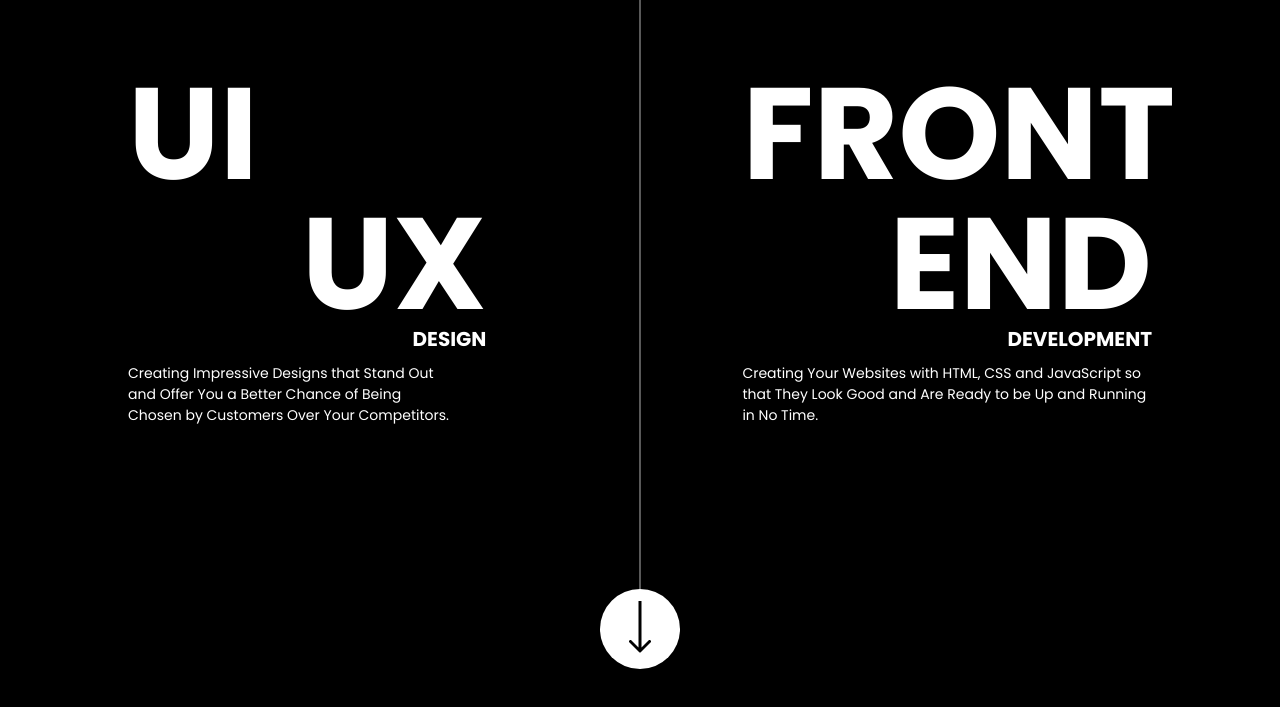
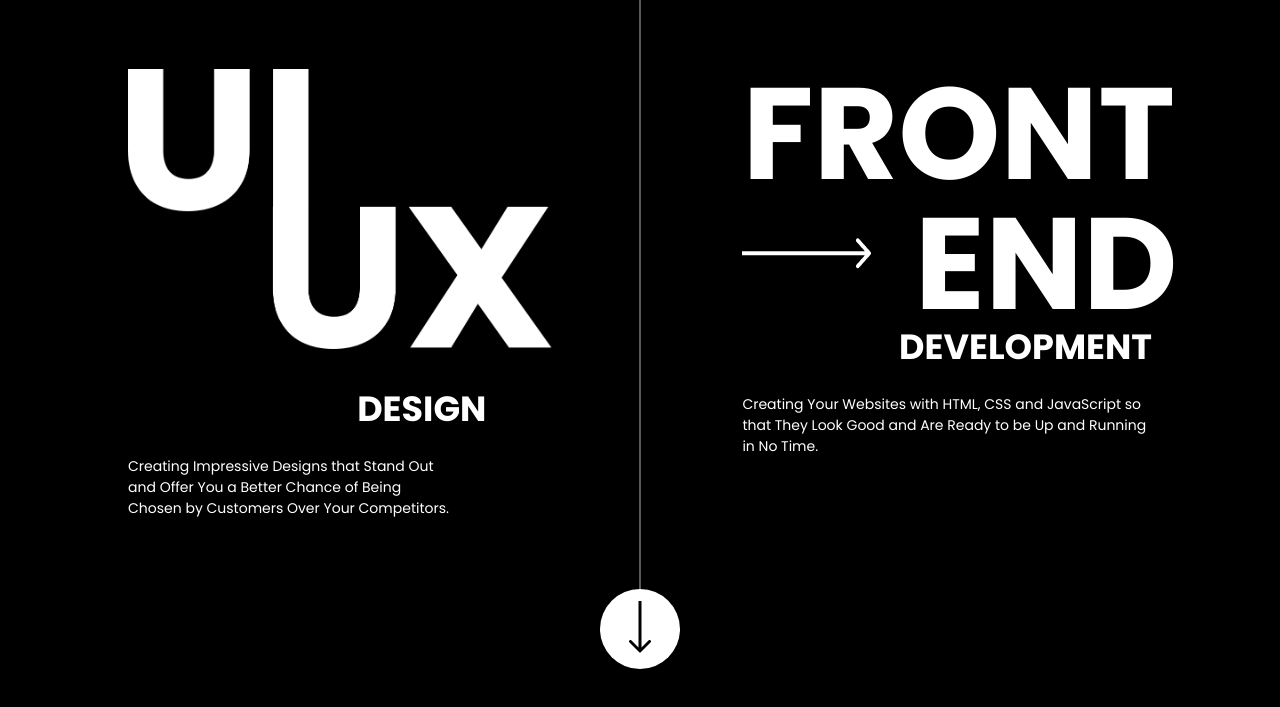
Before and after one commit to safwanishere/webdevworkspace, a plain HTML site: page index.html in a window 1280 px wide. Shown: the part 131-838 px from the top of the page. Drawn offline with Linux system fonts and the light colour scheme.

Commit message:
modified hero section

```diff
--- a/index.html
+++ b/index.html
@@ -32,15 +32,17 @@
 
     <div class="heroContainer">
         <div class="heroLeft">
-            <h1>UI</h1>
-            <h1 class="leftSide">UX</h1>
+            <!-- <h1>UI</h1>
+            <h1 class="leftSide">UX</h1> -->
+            <img src="images/uiux.webp">
             <h2 class="leftSide">design</h2>
             <p>Creating Impressive Designs that Stand Out and Offer You a Better Chance of Being Chosen by Customers Over Your Competitors.</p>
         </div>
 
         <div class="heroRight">
             <h1>front</h1>
-            <h1 class="leftSide">end</h1>
+            <img src="images/Arrow 1 Stroke.png">
+            <h1 class="end">end</h1>
             <h2 class="leftSide">development</h2>
             <p>Creating Your Websites with HTML, CSS and JavaScript so that They Look Good and Are Ready to be Up and Running in No Time.</p>
         </div>
--- a/styles.css
+++ b/styles.css
@@ -23,7 +23,7 @@ h1{
 
 h2{
     font-family: "Poppins", sans-serif;
-    font-size: 2rem;
+    font-size: 3.5rem;
     text-transform: uppercase;
     color: white;
     line-height: 100%;
@@ -132,6 +132,10 @@ header button{
     width: 35%;
     display: inline-block;
 }
+.heroLeft img{
+    height: 35vh;
+    margin-bottom: 5vh;
+}
 
 .heroLeft p{
     width: 90%;
@@ -145,3 +149,20 @@ header button{
     width: 40%;
     display: inline-block;
 }
+
+.end{
+    display: inline-block;
+    position: relative;
+    right: -10%;
+}
+
+
+.heroRight img{
+    display: inline-block;
+    position: relative;
+    top: -5vh;
+}
+
+.heroLeft p, .heroRight p{
+    padding-top: 2vh;
+}
```
Also changed, not shown: images/Arrow 1 Stroke.png (added), images/uiux.webp (added).
